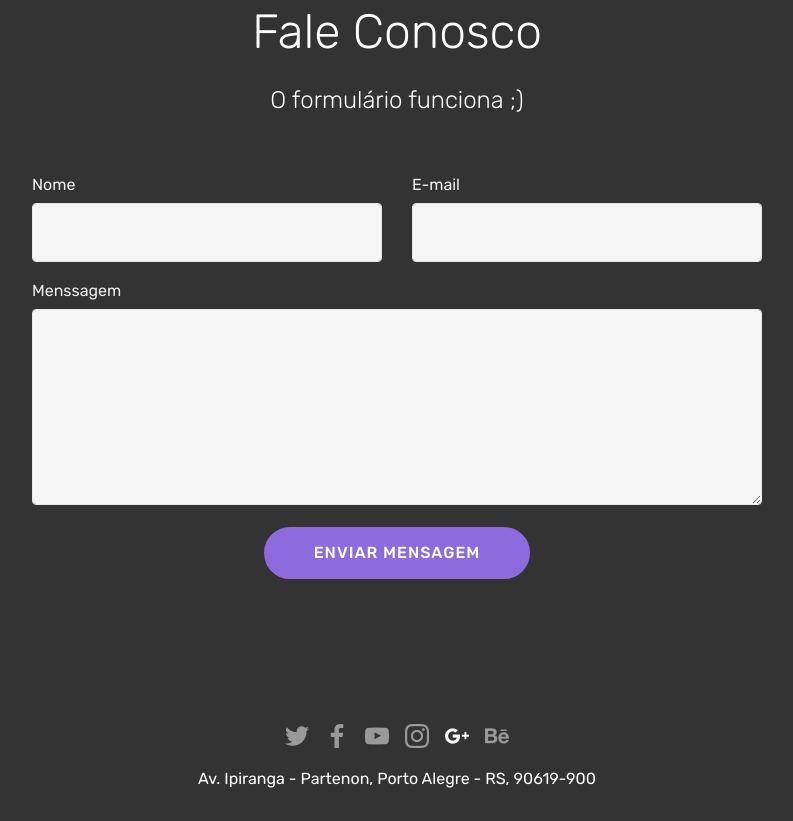
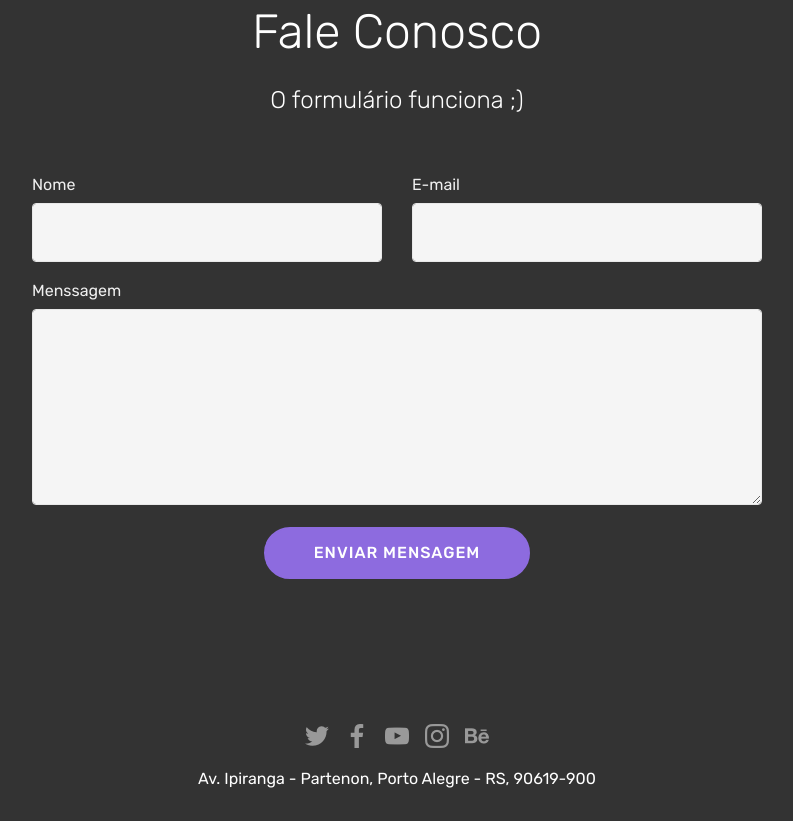
Before and after one commit to pandoratech/pandoratech.github.io, a plain HTML site: page index.html in a window 1280 px wide. Shown: the part 3532-4353 px from the top of the page, without its empty margins (243-1036 px from the left). Drawn offline with Linux system fonts and the light colour scheme; files whose address does not match are found by name.

Commit message:
Tirando o ícone no fim da página
Teste de comentar o google +
 <!--<div class="soc-item">

                            <span class="mbr-iconfont mbr-iconfont-social socicon-googleplus socicon"></span>

                    </div>-->

```diff
--- a/index.html
+++ b/index.html
@@ -402,11 +402,11 @@
                         <a href="https://instagram.com/betty4beauty" target="_blank">
                             <span class="mbr-iconfont mbr-iconfont-social socicon-instagram socicon" style="color: rgb(255, 255, 255);"></span>
                         </a>
-                    </div><div class="soc-item">
+                    </div><!--<div class="soc-item">
 
                             <span class="mbr-iconfont mbr-iconfont-social socicon-googleplus socicon"></span>
 
-                    </div><div class="soc-item">
+                    </div>--><div class="soc-item">
                         <a href="https://www.behance.net/Mobirise" target="_blank">
                             <span class="socicon-behance socicon mbr-iconfont mbr-iconfont-social"></span>
                         </a>
```
